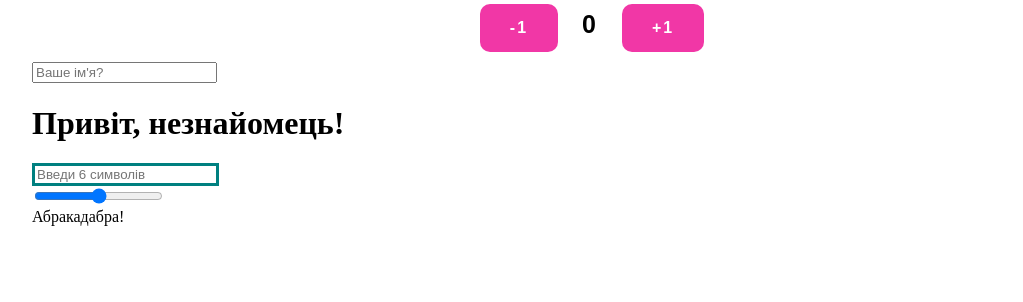
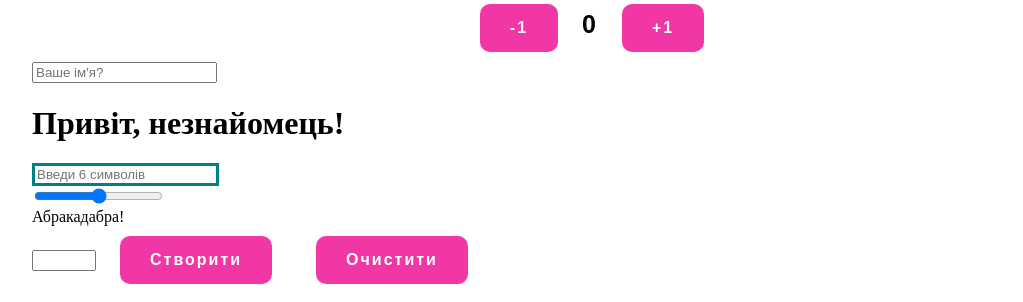
Before and after one commit to RomanPalna/goit-js-hw-07, a plain HTML site: page index.html in a window 1280 px wide. Shown: the part 2515-2817 px from the top of the page, without its empty margins (48-1071 px from the left). Before the commit the page ends 2749 px from the top, so only its background shows below. Drawn offline with Linux system fonts and the light colour scheme.

Commit message:
task 8 begin!

```diff
--- a/index.html
+++ b/index.html
@@ -64,6 +64,19 @@
       <br />
       <span id="text">Абракадабра!</span>
     </div>
+
+    <div id="controls">
+      <input type="number" min="0" max="100" step="1" />
+      <button type="button" data-action="render" class="button">
+        Створити
+      </button>
+      <button type="button" data-action="destroy" class="button">
+        Очистити
+      </button>
+    </div>
+
+    <div id="boxes"></div>
+
     <script src="./js/task-1.js" type="module"></script>
     <script src="./js/task-2.js" type="module"></script>
     <script src="./js/task-3.js" type="module"></script>
@@ -71,5 +84,6 @@
     <script src="./js/task-5.js" type="module"></script>
     <script src="./js/task-6.js" type="module"></script>
     <script src="./js/task-7.js" type="module"></script>
+    <script src="./js/task-8.js" type="module"></script>
   </body>
 </html>
```
Also changed, not shown: js/task-8.js (added).
